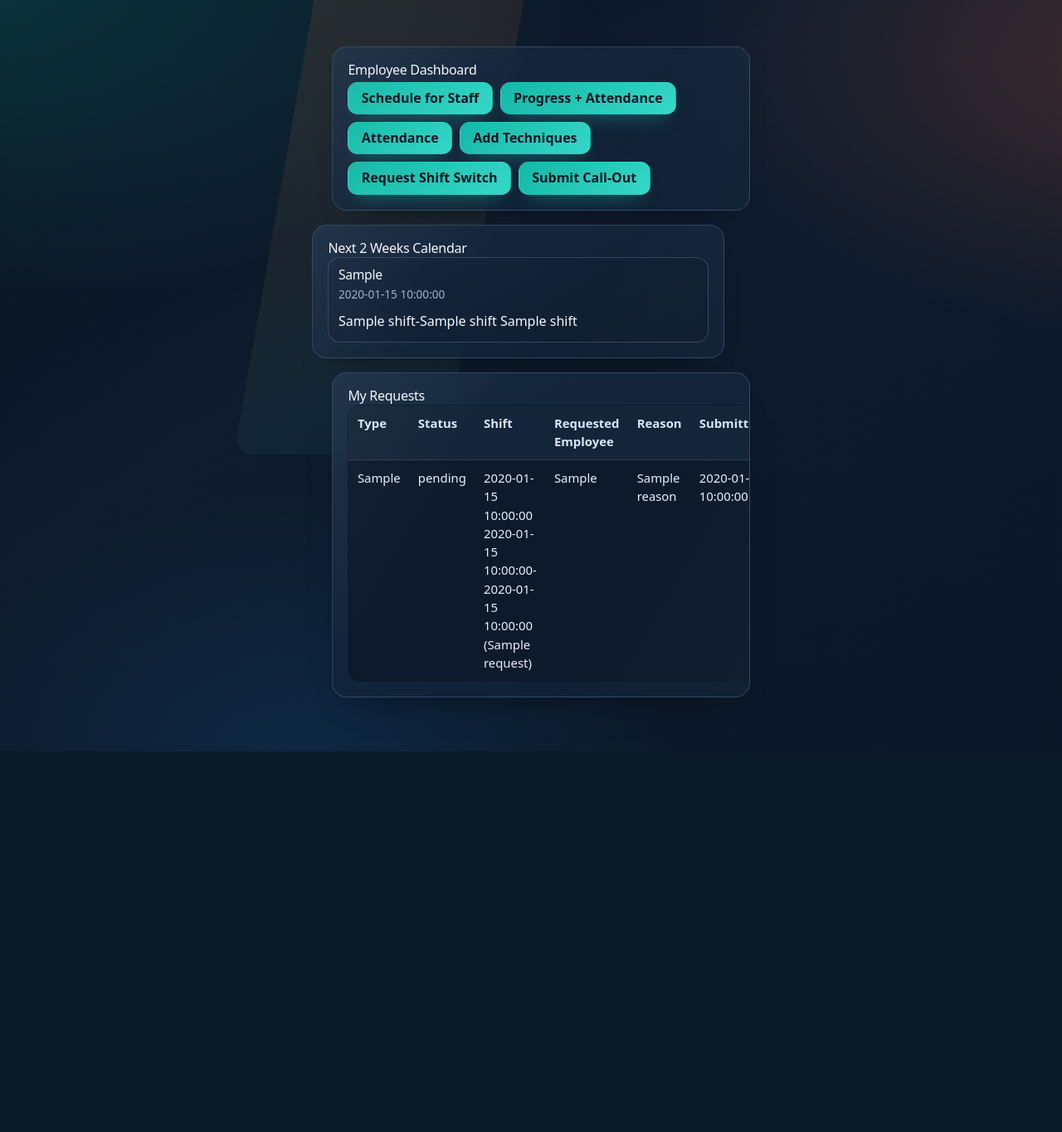
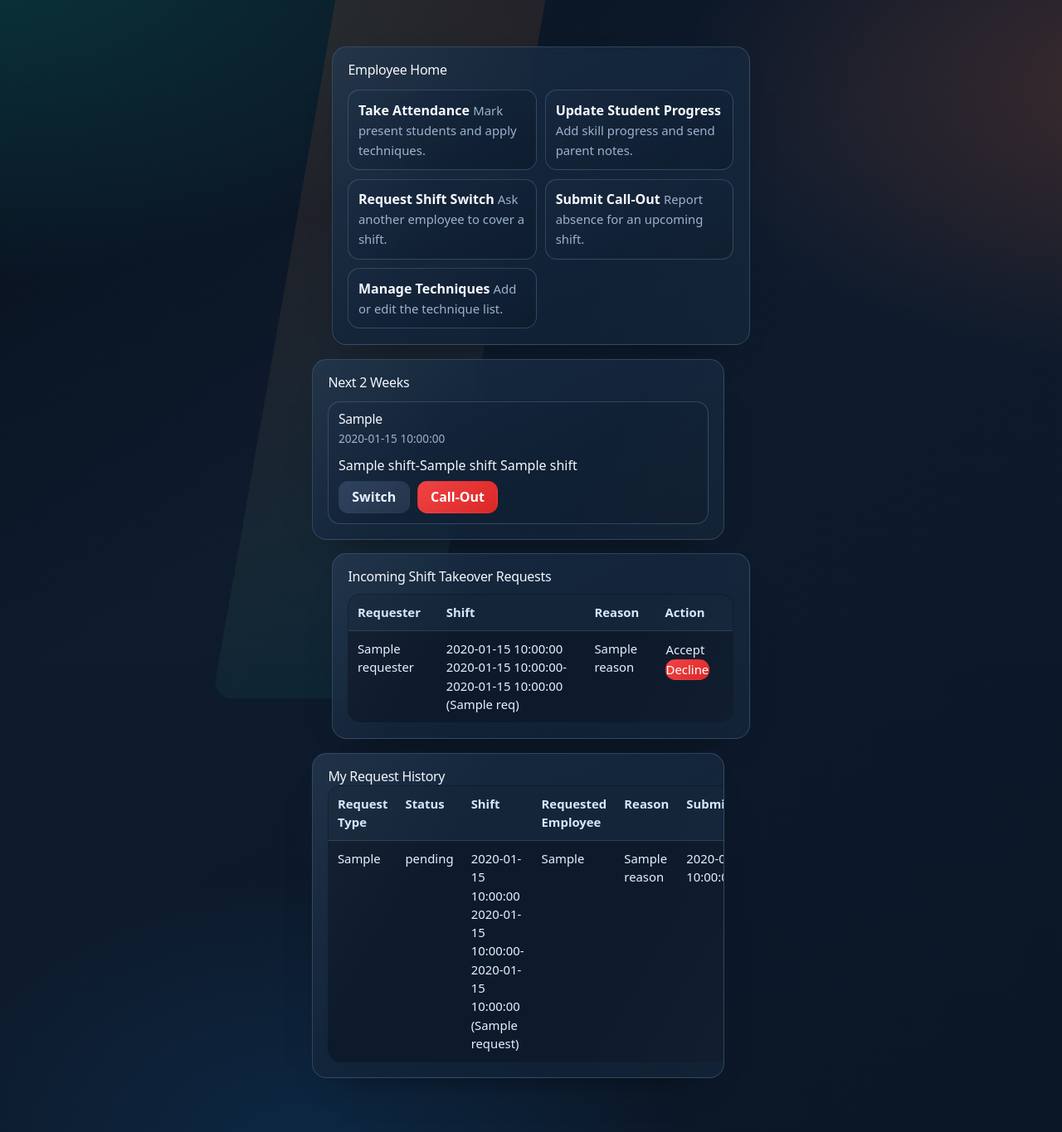
Before and after one commit to justinhoang710/SE-Project, a Flask app: template templates/employee_dashboard.html in a window 1280 px wide. Shown: the whole page at 83% size. Before the commit the page ends 906 px from the top, so only its background shows below. Run offline with Flask 3, Linux system fonts and the light colour scheme; the template is opened without the code that fills it: most values are stand-ins (such as "Sample title", 1, 10 or a date in 2020); some libraries are stand-ins or nearby versions.

Commit message:
Cleaned up employee dashboard

```diff
--- a/templates/employee_dashboard.html
+++ b/templates/employee_dashboard.html
@@ -1,20 +1,34 @@
 {% extends 'base.html' %}
 {% block content %}
 <section class="card">
-  <h2>Employee Dashboard</h2>
-  <div class="actions">
-    <a class="button" href="{{ url_for('employee_schedule') }}">Schedule for Staff</a>
-    <a class="button" href="{{ url_for('employee_progress') }}">Progress + Attendance</a>
-    <a class="button" href="{{ url_for('employee_attendance') }}">Attendance</a>
-    <a class="button" href="{{ url_for('techniques') }}">Add Techniques</a>
-    <a class="button" href="{{ url_for('request_switch') }}">Request Shift Switch</a>
-    <a class="button" href="{{ url_for('request_callout') }}">Submit Call-Out</a>
+  <h2>Employee Home</h2>
+  <div class="student-tile-grid" style="margin-top: 0.85rem;">
+    <a class="student-tile" href="{{ url_for('employee_attendance') }}">
+      <strong>Take Attendance</strong>
+      <span class="hint">Mark present students and apply techniques.</span>
+    </a>
+    <a class="student-tile" href="{{ url_for('employee_progress') }}">
+      <strong>Update Student Progress</strong>
+      <span class="hint">Add skill progress and send parent notes.</span>
+    </a>
+    <a class="student-tile" href="{{ url_for('request_switch') }}">
+      <strong>Request Shift Switch</strong>
+      <span class="hint">Ask another employee to cover a shift.</span>
+    </a>
+    <a class="student-tile" href="{{ url_for('request_callout') }}">
+      <strong>Submit Call-Out</strong>
+      <span class="hint">Report absence for an upcoming shift.</span>
+    </a>
+    <a class="student-tile" href="{{ url_for('techniques') }}">
+      <strong>Manage Techniques</strong>
+      <span class="hint">Add or edit the technique list.</span>
+    </a>
   </div>
 </section>
 
 <section class="card">
-  <h3>Next 2 Weeks Calendar</h3>
-  <div class="calendar-grid compact-calendar">
+  <h3>Next 2 Weeks</h3>
+  <div class="calendar-grid compact-calendar" style="margin-top: 0.75rem;">
     {% for week in calendar_weeks %}
       {% for day in week %}
         <article class="calendar-day">
@@ -24,7 +38,13 @@
           </header>
           <div class="calendar-shift-list">
             {% for shift in day.shifts %}
-              <p class="calendar-shift-item">{{ shift.start_label }}-{{ shift.end_label }} {{ shift.class_name }}</p>
+              <div class="calendar-shift-item">
+                <p>{{ shift.start_label }}-{{ shift.end_label }} {{ shift.class_name }}</p>
+                <div class="actions" style="margin-top: 0.35rem;">
+                  <a class="button secondary" href="{{ url_for('request_switch', shift_id=shift.id, shift_date=day.iso_date) }}">Switch</a>
+                  <a class="button danger" href="{{ url_for('request_callout', shift_id=shift.id, shift_date=day.iso_date) }}">Call-Out</a>
+                </div>
+              </div>
             {% else %}
               <p class="hint">No shifts</p>
             {% endfor %}
@@ -36,13 +56,42 @@
 </section>
 
 <section class="card">
-  <h3>My Requests</h3>
+  <h3>Incoming Shift Takeover Requests</h3>
+  <table style="margin-top: 0.65rem;">
+    <tr><th>Requester</th><th>Shift</th><th>Reason</th><th>Action</th></tr>
+    {% for req in incoming_switch_requests %}
+      <tr>
+        <td>{{ req.requester }}</td>
+        <td>{{ req.shift_date }} {{ req.start_time }}-{{ req.end_time }} ({{ req.class_name }})</td>
+        <td>{{ req.reason }}</td>
+        <td>
+          <form class="inline" method="post" action="{{ url_for('respond_switch_request', request_id=req.id, action='accept') }}">
+            <button type="submit">Accept</button>
+          </form>
+          <form class="inline" method="post" action="{{ url_for('respond_switch_request', request_id=req.id, action='reject') }}">
+            <button type="submit" class="danger">Decline</button>
+          </form>
+        </td>
+      </tr>
+    {% else %}
+      <tr><td colspan="4">No pending takeover requests.</td></tr>
+    {% endfor %}
+  </table>
+</section>
+
+<section class="card">
+  <h3>My Request History</h3>
   <table>
-    <tr><th>Type</th><th>Status</th><th>Shift</th><th>Requested Employee</th><th>Reason</th><th>Submitted</th></tr>
+    <tr><th>Request Type</th><th>Status</th><th>Shift</th><th>Requested Employee</th><th>Reason</th><th>Submitted</th></tr>
     {% for r in my_requests %}
       <tr>
         <td>{{ r.request_type }}</td>
-        <td>{{ r.status }}</td>
+        <td>
+          {{ r.status }}
+          {% if r.request_type == 'switch' and r.status == 'pending' %}
+            (target: {{ r.switch_target_status }})
+          {% endif %}
+        </td>
         <td>
           {% if r.shift_date %}
             {{ r.shift_date }} {{ r.start_time }}-{{ r.end_time }} ({{ r.class_name }})
```
